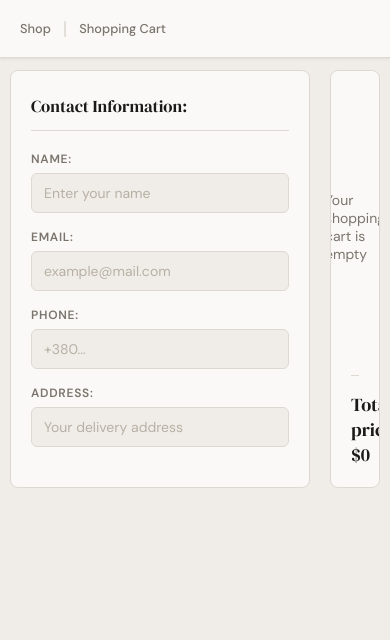
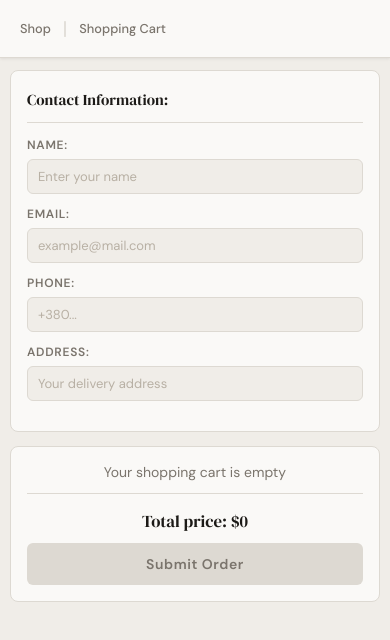
Before and after one commit to stasyzar/delivery-app, a React (Vite) app in the folder client/: page /cart in a window 390 px wide. Shown: the top 640 px of the page. Built offline with nearby package versions, Linux system fonts and the light colour scheme.

Commit message:
style(CartPage.css): enhance responsive design for CartPage with adjustments for tablet and mobile views

```diff
--- a/client/src/pages/CartPage.css
+++ b/client/src/pages/CartPage.css
@@ -127,7 +127,7 @@
 .item-image {
   width: 100px;
   height: 68px;
-  flex-shrink: 0; /* картинка не стискається */
+  flex-shrink: 0;
   object-fit: cover;
   border-radius: 6px;
   border: 1px solid var(--border);
@@ -136,7 +136,7 @@
 
 .item-details {
   flex: 1;
-  min-width: 0; /* дозволяє тексту обрізатись, а не розширювати батька */
+  min-width: 0;
   display: flex;
   flex-direction: column;
   gap: 4px;
@@ -162,6 +162,7 @@
   align-items: center;
   gap: 8px;
   margin-top: 8px;
+  flex-wrap: wrap;
 }
 
 .quantity-controls button {
@@ -234,6 +235,7 @@
   display: flex;
   justify-content: space-between;
   align-items: center;
+  gap: 12px;
 }
 
 .total-sum {
@@ -257,6 +259,7 @@
   letter-spacing: 0.04em;
   position: relative;
   overflow: hidden;
+  white-space: nowrap;
   transition: background-color 0.2s ease, transform 0.15s ease, box-shadow 0.2s ease;
 }
 
@@ -291,3 +294,107 @@
   color: var(--text-muted);
   cursor: not-allowed;
 }
+
+/* ========== TABLET (≤ 768px) ========== */
+@media (max-width: 768px) {
+  .order-form {
+    gap: 14px;
+  }
+
+  .user-info {
+    width: 240px;
+    padding: 18px 16px;
+  }
+
+  .user-info h3 {
+    font-size: 0.95rem;
+    margin-bottom: 14px;
+  }
+
+  .form-group {
+    margin-bottom: 12px;
+  }
+
+  .form-group input {
+    padding: 8px 10px;
+    font-size: 13px;
+  }
+
+  .cart-items {
+    padding: 16px;
+  }
+
+  .item-image {
+    width: 80px;
+    height: 56px;
+  }
+
+  .submit-order-btn {
+    padding: 10px 24px;
+    font-size: 13px;
+  }
+}
+
+/* ========== MOBILE (≤ 480px) ========== */
+@media (max-width: 480px) {
+  .cart-page {
+    flex: none;
+    min-height: 0;
+  }
+
+  .order-form {
+    flex-direction: column;
+    flex: none;
+    gap: 14px;
+  }
+
+  .user-info {
+    width: 100%;
+    overflow-y: visible;
+  }
+
+  .cart-items {
+    overflow: visible;
+    min-height: 0;
+  }
+
+  .items-list {
+    overflow-y: visible;
+    flex: none;
+  }
+
+  .cart-item-card {
+    gap: 10px;
+  }
+
+  .item-image {
+    width: 72px;
+    height: 52px;
+  }
+
+  .item-details h4 {
+    white-space: normal;
+  }
+
+  .quantity-controls {
+    gap: 6px;
+  }
+
+  .cart-footer {
+    flex-direction: column;
+    align-items: stretch;
+    gap: 10px;
+  }
+
+  .total-sum {
+    text-align: center;
+    font-size: 1.05rem;
+  }
+
+  .submit-order-btn {
+    width: 100%;
+    padding: 12px;
+    font-size: 14px;
+    text-align: center;
+  }
+}
```
